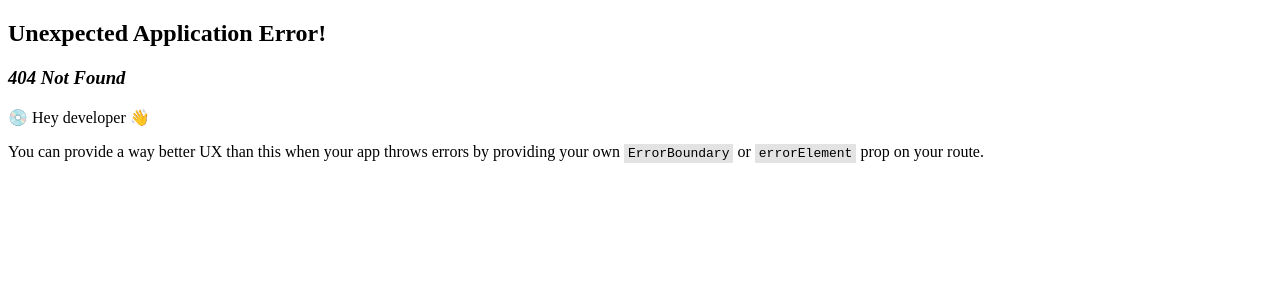
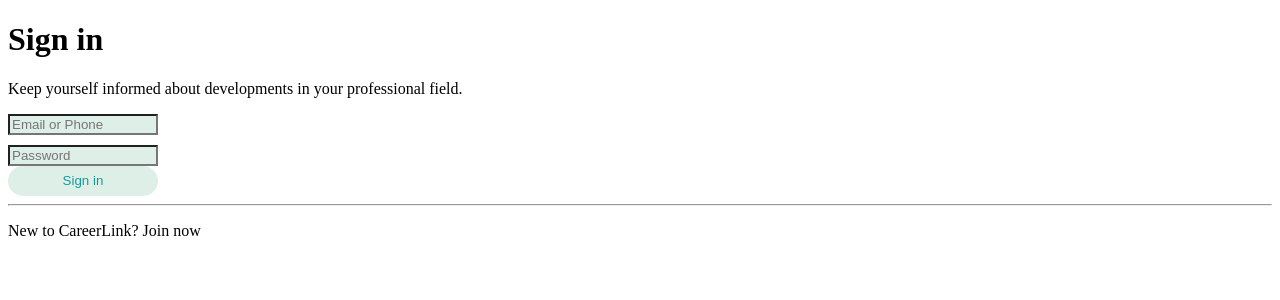
Before and after one commit to Daniel-Williams-ux/CareerLink, a React (Vite) app: page / in a window 1280 px wide. Before the commit this address had no page. Shown: the top 300 px of the page. Built offline with nearby package versions, Linux system fonts and the light colour scheme.

Commit message:
More updates on basic login set-up

```diff
--- a/src/Routes/index.jsx
+++ b/src/Routes/index.jsx
@@ -3,7 +3,7 @@ import Login from '../Pages/Login';
 
 export const router = createBrowserRouter([
   {
-    path: "/Login",
+    path: "/",
     element: <Login />,
   },
 ]);
--- a/src/Sass/LoginComponent.scss
+++ b/src/Sass/LoginComponent.scss
@@ -4,4 +4,23 @@
   background-color: #DEEFE7;
   color: #159A9C;
   cursor: pointer;
+  border-radius: 30px;
+  outline: none;
+  border: none;
 }
+
+.login-btn:hover {
+  background-color: #B4BEC9;
+}
+
+.auth-form-inputs {
+  display: flex;
+  flex-direction: column;
+  gap: 10px;
+  width: 150px;
+}
+
+.common-input {
+  background-color: #DEEFE7;
+  color: #159A9C;
+}
--- a/src/api/AuthApi.jsx
+++ b/src/api/AuthApi.jsx
@@ -1,7 +1,22 @@
-const LoginApi = () => {
-  return (
-    console.log("hello from LoginApi")
-  )
+import { signInWithEmailAndPassword, getAuth } from "firebase/auth";
+import { auth } from "../firebase";
+
+const LoginApi = (email, password, createUserWithEmailAndPassword) => {
+ try {
+    let response = signInWithEmailAndPassword(auth, email, password);
+    return response;
+  } catch (err) {
+    return err;
+  }
 }
 
 export default LoginApi;
+
+export const RegisterAPI = (email, password) => {
+  try {
+    let response = createUserWithEmailAndPassword(auth, email, password);
+    return response;
+  } catch (err) {
+    return err;
+  }
+};
--- a/src/components/LoginComponent.jsx
+++ b/src/components/LoginComponent.jsx
@@ -1,16 +1,61 @@
+import { useState } from 'react';
 import LoginApi from '../api/AuthApi';
+import { RegisterAPI } from '../api/AuthApi';
 import '../Sass/LoginComponent.scss';
+// import LinkedinLogo from "../assets/linkedinLogo.png";
 
 const LoginComponent = () => {
 
-  const login = () => {
-    LoginApi();
-  }
+  const [credentials, setCredentials] = useState({})
+  const login = async () => {
+    try {
+      let res = LoginApi(credentials.email, credentials.password);
+      return res
+    } catch (err) {
+      return err
+    }
+  };
   return (
-    <div>
-      <h1>Login Component</h1>
-      <button onClick={login}className="login-btn">Log in to CareerLinks</button>
-  </div>
+
+    <div className="login-wrapper">
+{/*       <img src={LinkedinLogo} className="linkedinLogo" /> */}
+
+      <div className="auth-inputs">
+        <h1 className="heading">Sign in</h1>
+        <p className="sub-heading">Keep yourself informed about developments in your professional field.</p>
+
+        <div className="auth-form-inputs">
+          <input
+            onChange={(event) =>
+              setCredentials({ ...credentials, email: event.target.value })
+            }
+            type="email"
+            className="common-input"
+            placeholder="Email or Phone"
+          />
+          <input
+            onChange={(event) =>
+              setCredentials({ ...credentials, password: event.target.value })
+            }
+            type="password"
+            className="common-input"
+            placeholder="Password"
+          />
+        </div>
+        <button onClick={login} className="login-btn">
+          Sign in
+        </button>
+      </div>
+      <hr className="hr-text" data-content="or" />
+      <div className="google-btn-container">
+        <p className="go-to-signup">
+          New to CareerLink?{" "}
+          <span className="join-now" onClick={() => navigate("/register")}>
+            Join now
+          </span>
+        </p>
+      </div>
+    </div>
   )
 }
 
--- a/src/firebase.jsx
+++ b/src/firebase.jsx
@@ -1,5 +1,6 @@
 // Import the functions you need from the SDKs you need
 import { initializeApp } from "firebase/app";
+import { getAuth } from "firebase/auth";
 // TODO: Add SDKs for Firebase products that you want to use
 // https://firebase.google.com/docs/web/setup#available-libraries
 
@@ -14,4 +15,7 @@ const firebaseConfig = {
 };
 
 // Initialize Firebase
-export const app = initializeApp(firebaseConfig);
+const app = initializeApp(firebaseConfig);
+const auth = getAuth(app);
+
+export { auth, app }
--- a/src/index.jsx
+++ b/src/index.jsx
@@ -2,6 +2,7 @@ import React from 'react'
 import ReactDOM from 'react-dom/client'
 import { RouterProvider } from "react-router-dom";
 import { router } from './Routes';
+import { app, auth } from "./firebase";
 
 ReactDOM.createRoot(document.getElementById('root')).render(
 	<React.StrictMode>
```
Also changed, not shown: careerLinks.jpg (added).
